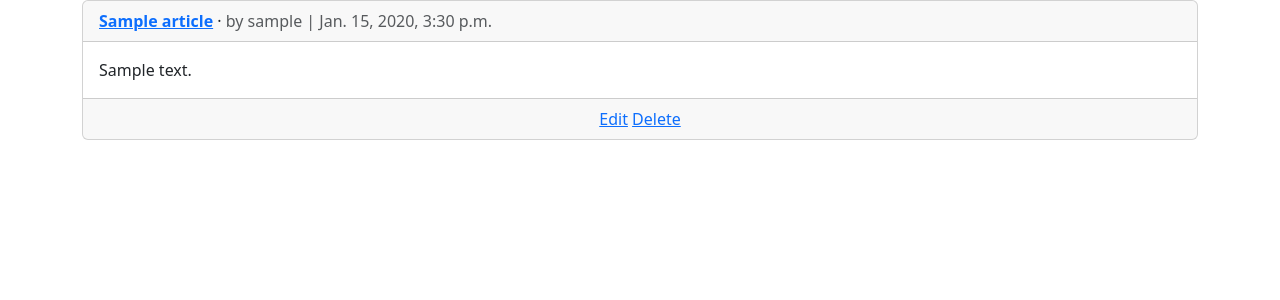
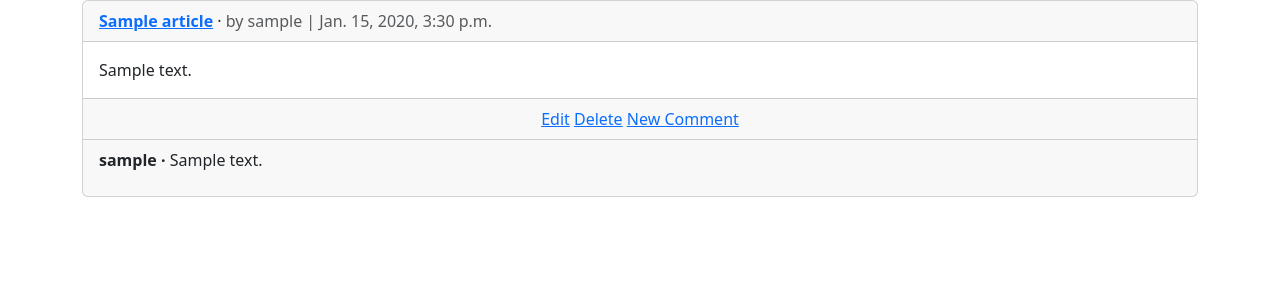
Before and after one commit to Ashu202023/news_1, a Django app: page /articles/ in a window 1280 px wide. Shown: the part 56-356 px from the top of the page. Run offline with Django 5.2, Linux system fonts and the light colour scheme; a user stored in the database is signed in; tables that the repository leaves empty hold one stand-in row (values such as "Sample post").

Commit message:
comment apps

```diff
--- a/articles/models.py
+++ b/articles/models.py
@@ -13,3 +13,15 @@ class Article(models.Model):
 
     def get_absolute_url(self):
         return reverse("article_detail",kwargs={"pk":self.pk})
+
+class Comment(models.Model):
+    article=models.ForeignKey(Article,on_delete=models.CASCADE)
+    comment=models.CharField(max_length=255)
+    author=models.ForeignKey(
+        settings.AUTH_USER_MODEL,on_delete=models.CASCADE,
+    )
+    def __str__(self):
+        return self.comment
+
+    def get_absolute_url(self):
+        return reverse("article_list")
--- a/articles/views.py
+++ b/articles/views.py
@@ -1,16 +1,56 @@
-from django.views.generic import ListView,DetailView
+from django.views.generic import ListView,DetailView,FormView
+from django.views.generic.detail import SingleObjectMixin
 from django.views.generic.edit import UpdateView,DeleteView,CreateView
-from django.urls import reverse_lazy
+from django.urls import reverse_lazy,reverse
 from .models import Article
 from django.contrib.auth.mixins import LoginRequiredMixin,UserPassesTestMixin
+from .forms import CommentForm
+from django.views import View
+
 
 class ArticleListView(LoginRequiredMixin,ListView):
     model=Article
     template_name="article_list.html"
 
-class ArticleDetailView(LoginRequiredMixin,DetailView):
+class CommentGet(DetailView):
     model=Article
     template_name="article_detail.html"
+
+    def get_context_data(self, **kwargs):
+        context=super().get_context_data(**kwargs)
+        context["form"]=CommentForm()
+        return context
+
+class CommentPost(SingleObjectMixin,FormView):
+    model=Article
+    form_class=CommentForm
+    template_name="article_detail.html"
+
+    def post(self,request,*args,**kwargs):
+        self.object=self.get_object()
+        return super().post(request,*args,**kwargs)
+
+    def form_valid(self,form):
+        comment=form.save(commit=False)
+        comment.article=self.object
+        comment.author=self.request.user
+        comment.save()
+        return super().form_valid(form)
+
+    def get_success_url(self):
+        article=self.get_object()
+        return reverse("article_detail",kwargs={"pk":article.pk})
+
+class ArticleDetailView(LoginRequiredMixin,View):
+    def get(self,request,*args,**kwargs):
+        view=CommentGet.as_view()
+        return view(request,*args,**kwargs)
+
+    def post(self,request,*args,**kwargs):
+        view=CommentPost.as_view()
+        return view(request,*args,**kwargs)
+
+
 
 class ArticleUpdateView(LoginRequiredMixin,UserPassesTestMixin,UpdateView):
     model=Article
--- a/templates/article_list.html
+++ b/templates/article_list.html
@@ -16,8 +16,19 @@
     <div class="card-footer text-center text-muted">
         {% if article.author.pk == request.user.pk %}
         <a href="{% url 'article_edit' article.pk %}">Edit</a>
-         <a href="{% url 'article_delete' article.pk %}">Delete</a>
-         {% endif %}
+        <a href="{% url 'article_delete' article.pk %}">Delete</a>
+        {% endif %}
+        <a href="{{article.get_absolute_url}}">New Comment</a>
+    </div>
+    <div class="card-footer">
+        {% for comment in article.comment_set.all %}
+        <p>
+            <span class="fw-bold">
+                {{ comment.author }} &middot;
+            </span>
+            {{ comment }}
+        </p>
+        {% endfor %}
     </div>
 </div>
 <br />
```
Also changed, not shown: articles/admin.py (+14 -1 lines), articles/forms.py (added, +7 -0 lines), templates/article_detail.html (+17 -0 lines), articles/migrations/0002_comment.py (added).
